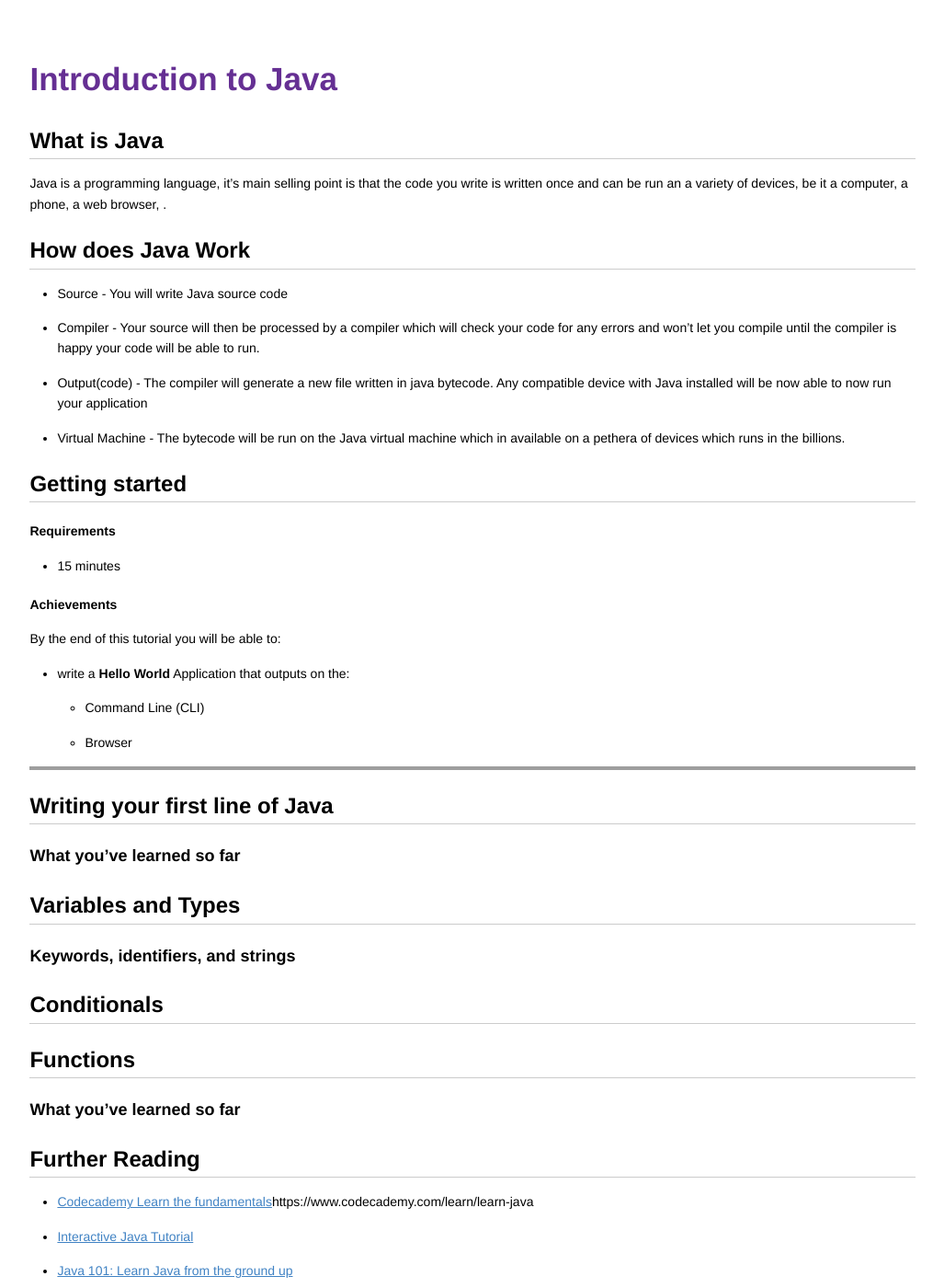
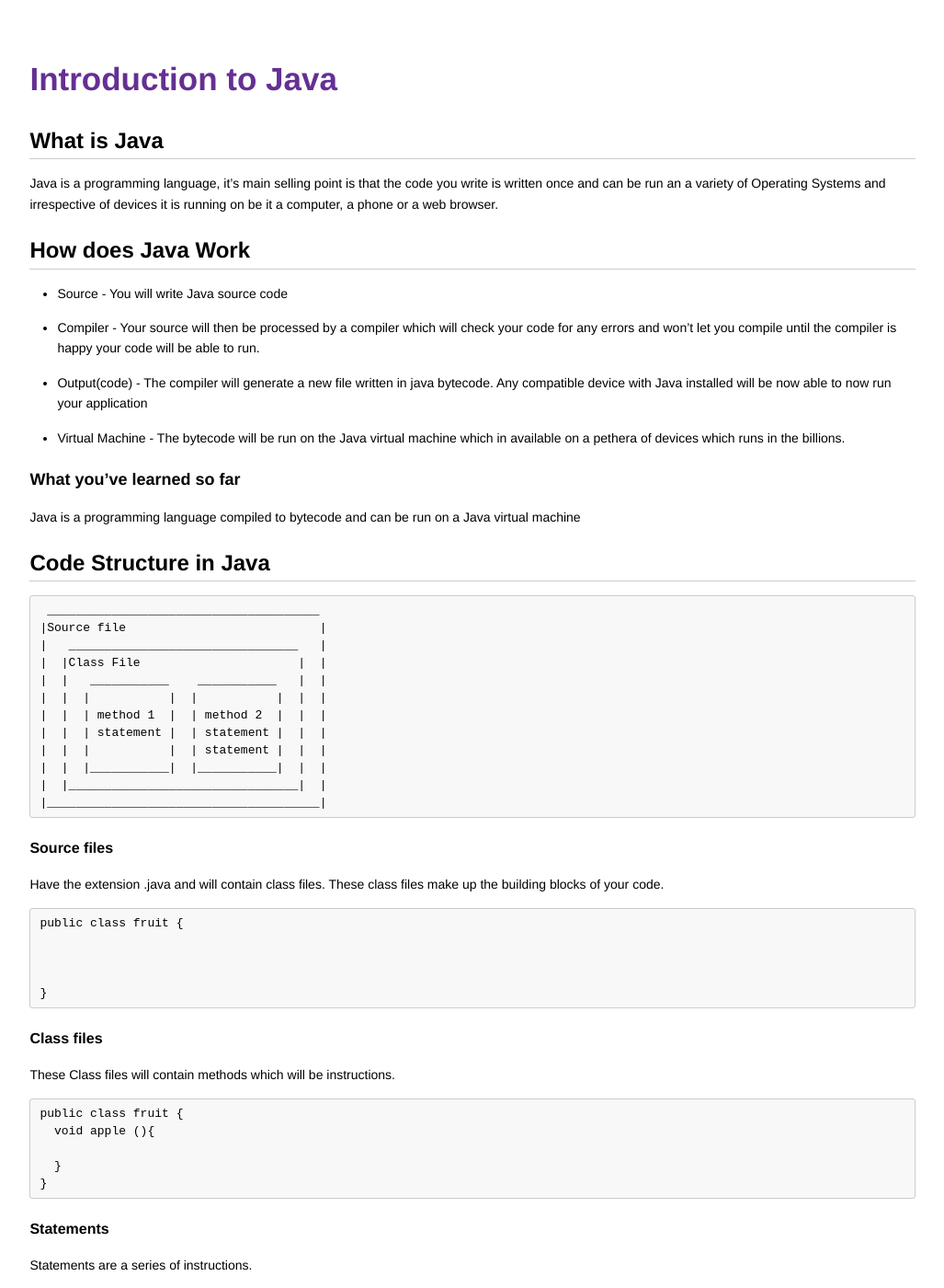
Before and after one commit to codebar/tutorials, a Jekyll site: the page built from java/lesson1/tutorial.md, in a window 1280 px wide and 1400 px high. Shown: the whole window at 92% size, without its empty margins (126-1153 px from the left). Built offline with Jekyll 4.4.1, drawn with Linux system fonts in a browser that asks for light colours; some of the changed text lies outside the part shown; grey boxes are pictures that could not be loaded.

Commit message:
slow progress but added code stucture

````diff
--- a/java/lesson1/tutorial.md
+++ b/java/lesson1/tutorial.md
@@ -5,13 +5,65 @@ title: Introduction to Java
 
 
 ## What is Java
-Java is a programming language, it's main selling point is that the code you write is written once and can be run an a variety of devices, be it a computer, a phone, a web browser, .
+Java is a programming language, it's main selling point is that the code you write is written once and can be run an a variety of Operating Systems and irrespective of devices it is running on be it a computer, a phone or a web browser.
 
 ## How does Java Work
 * Source - You will write Java source code
 * Compiler - Your source will then be processed by a compiler which will check your code for any errors and won't let you compile until the compiler is happy your code will be able to run.
 * Output(code) - The compiler will generate a new file written in java bytecode. Any compatible device with Java installed will be now able to now run your application
 * Virtual Machine -  The bytecode will be run on the Java virtual machine which in available on a pethera of devices which runs in the billions.
+
+### What you've learned so far
+Java is a programming language compiled to bytecode and can be run on a Java virtual machine
+
+## Code Structure in Java
+
+
+```
+ ______________________________________
+|Source file                           |
+|   ________________________________   |
+|  |Class File                      |  |
+|  |   ___________    ___________   |  |
+|  |  |           |  |           |  |  |
+|  |  | method 1  |  | method 2  |  |  |
+|  |  | statement |  | statement |  |  |
+|  |  |           |  | statement |  |  |
+|  |  |___________|  |___________|  |  |
+|  |________________________________|  |
+|______________________________________|
+```
+#### Source files
+Have the extension .java and will contain class files. These class files make up the building blocks of your code.
+```
+public class fruit {
+
+
+
+}
+```
+#### Class files
+These Class files will contain methods which will be instructions.
+```
+public class fruit {
+  void apple (){
+
+  }
+}
+```
+#### Statements
+Statements are a series of instructions.
+```
+public class fruit {
+  void apple (){
+    String color = "Green";
+  }
+}
+```
+### What you've learned so far
+Source files contain __class files__.
+Class files contain __methods__.
+Methods contain __statements__.
 
 ## Getting started
 ##### Requirements
````
